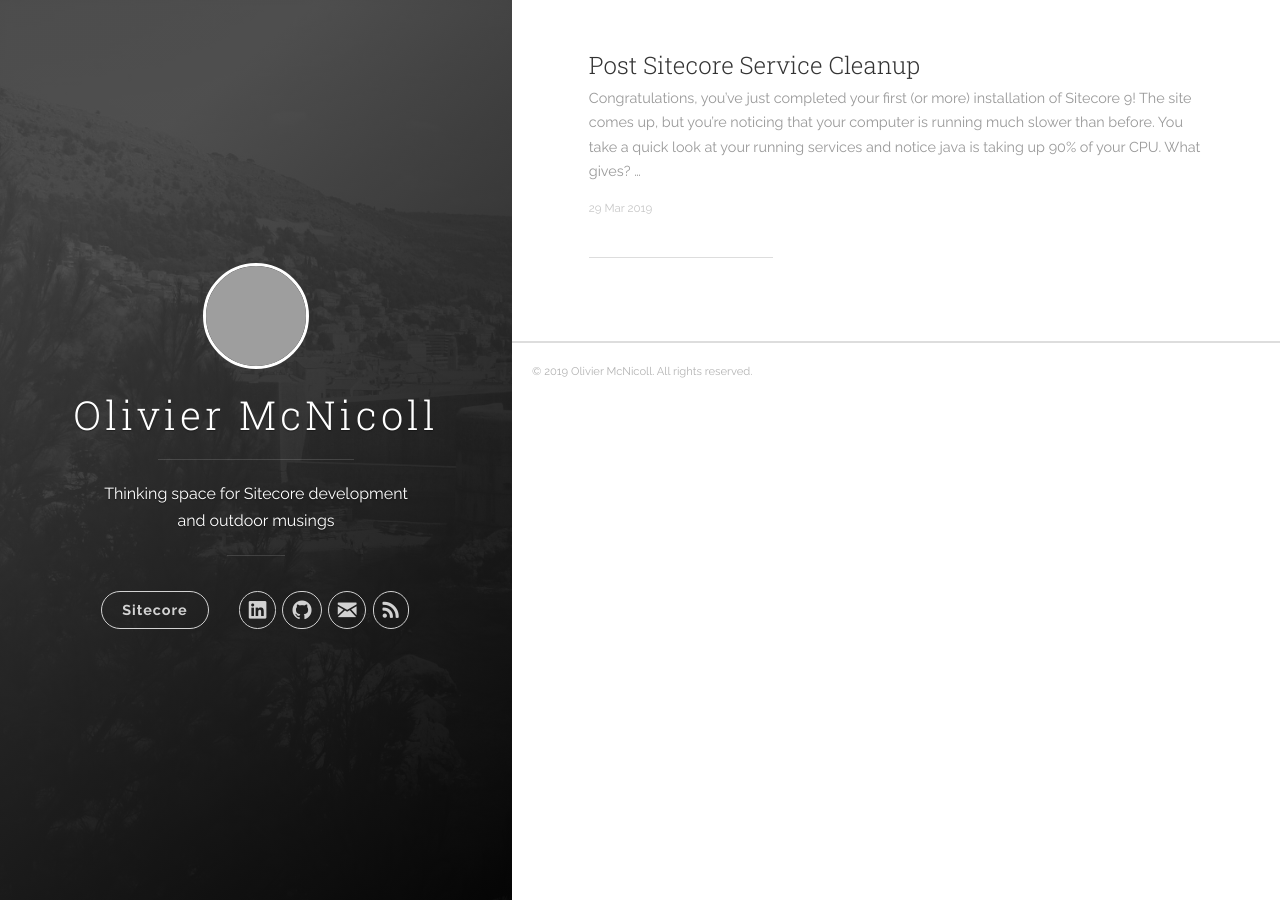
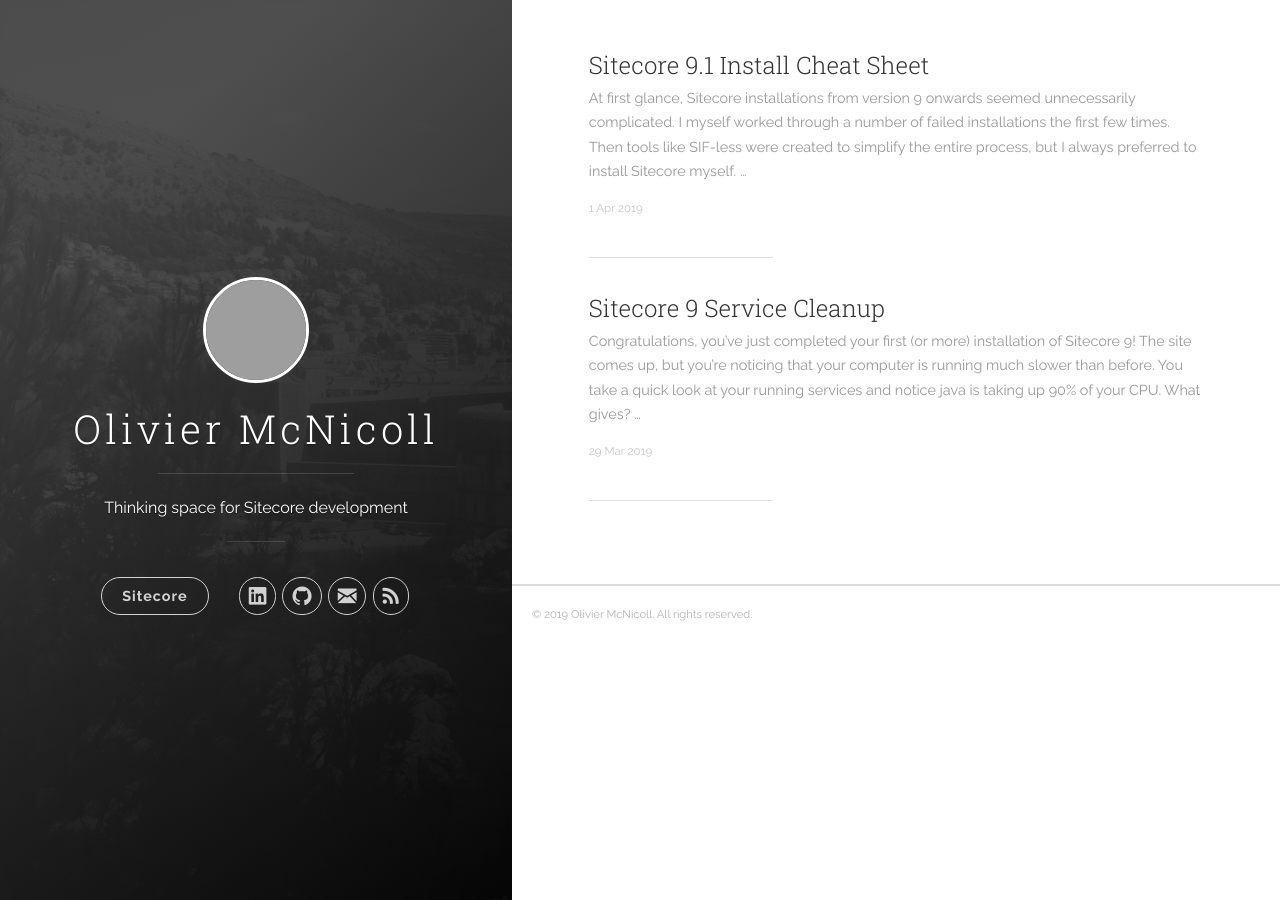
Before and after one commit to omcnicoll/omcnicoll.github.io, a Jekyll site: the page built from index.html, in a window 1280 px wide, cut to the strip 0-900 px from the top of the page. Built offline with Jekyll 4.4.1, drawn with Linux system fonts in a browser that asks for light colours; the list of posts is cut into pages by our own code; some of the changed lines change nothing that is shown; grey boxes are pictures that could not be loaded.

Commit message:
Added actual example article

```diff
--- a/_config.yml
+++ b/_config.yml
@@ -1,6 +1,6 @@
 # Site settings
 title: Olivier McNicoll
-description: 'Thinking space for Sitecore development and outdoor musings'
+description: 'Thinking space for Sitecore development'
 url: 'https://omcnicoll.github.io/'
 baseurl: ''
 # google_analytics: 'UA-XXXXXX-X'
--- a/_posts/Sitecore/2020-03-29-Service-Delete.markdown
+++ b/_posts/Sitecore/2020-03-29-Service-Delete.markdown
@@ -1,12 +1,12 @@
 ---
 layout: post
-title:  "Post Sitecore Service Cleanup"
+title:  "Sitecore 9 Service Cleanup"
 date:   2019-03-29 11:04:24 -0400
 categories: Sitecore
 ---
 Congratulations, you've just completed your first (or more) installation of Sitecore 9! The site comes up, but you're noticing that your computer is running much slower than before. You take a quick look at your running services and notice java is taking up 90% of your CPU. What gives?
 
-A huge culprit I've found, especially if you have multiple installations or perhaps failed installations, is that each installation will install windows services for xconnnect. These will all be running automatically by default and drowning your processing power.
+A huge culprit I've found, especially if you have multiple installations from different projects or perhaps failed installations, is that each installation will install windows services for xconnnect. These will all be running automatically by default and drowning your processing power.
 
 There are a few ways to fix this.
   1. Simply stop the service temporarily
--- /dev/null
+++ b/_posts/Sitecore/2020-04-01-Install-Cheat-Sheet.markdown
@@ -0,0 +1,59 @@
+---
+layout: post
+title:  "Sitecore 9.1 Install Cheat Sheet"
+date:   2019-04-01 11:04:24 -0400
+categories: Sitecore
+---
+At first glance, Sitecore installations from version 9 onwards seemed unnecessarily complicated. I myself worked through a number of failed installations the first few times. Then tools like SIF-less were created to simplify the entire process, but I always preferred to install Sitecore myself.
+
+As a result, I've compiled the key steps I follow for a quick and easy installation from scratch for Sitecore 9.1 Initial Release.
+
+### Pre-Requisite Steps:
+1. Install Java JRE (Version 1.8+)
+  - Once installed, set the JAVA_Home environment variable
+2. Install Solr 7.2.1
+  - I recommend unzipping the downloaded Solr to C:\Solr-7.2.1
+3. Setup SOLR to run as a service with NSSM
+  - [NSSM](https://nssm.cc/download) makes our lives extremely easy here. Simply download NSSM, start a command prompt as an administrator, and run `NSSM.exe install solr721`. This will open up a simple dialog box for the service settings. If you followed the earlier step, the Path field should point to `C:\Solr-7.2.1\bin\solr.cmd`. The startup directory will be automatically filled, and the arguments should be `start -f -p 8983`. The arguments are very important, specifically the `-f` flag, as I have heard stories of Solr not working correctly otherwise and days lost to debugging.
+  ![image-title-here](/images/posts/2020-04-01-install-cheat-sheet/nssm.jpg){:class="img-responsive"}
+4. Enable SSL for Solr
+  - This is one time where it's just not worth the trouble to complete all the steps yourself. Save yourself the time and use the scripts graciously supplied by Kam Figy [here](https://kamsar.net/index.php/2017/10/Quickly-add-SSL-to-Solr/)
+  - Note: I've found that sometimes the script complains about not finding the keygen.exe. In that case, I just edit the exe path directly into the script and it works no problem.
+  - Also note: You will probably need to restart the Solr service after executing this script before you can confirm it's working correctly with SSL.
+5. Enable Contained Database Authentication
+  - This is simple, just login to your target SQL database server and fire off the following lines:
+    {% highlight sql %}
+    sp_configure 'contained database authentication', 1;
+    GO
+    RECONFIGURE;
+    GO
+    EXEC sp_configure 'contained', 1;
+    RECONFIGURE;
+    {% endhighlight %}
+6. Setup SQL Admin User
+  - Easy to forget sometimes, but make sure you have an admin user to use for the sitecore install. You may have to enable mixed authentication for SQL, and test to make sure you can login to the database server with that user.
+7. Install SIF
+  - First, you'll want to register the repository:
+    {% highlight powershell %}
+    Register-PSRepository -Name SitecoreGallery -SourceLocation https://sitecore.myget.org/F/sc-powershell/api/v2
+    {% endhighlight %}
+  - Next, you'll want to install SIF itself (Already have an older version of SIF installed? No problem! You will have the option to force the install and run multiple version of SIF side-by-side, in case you have older versions of Sitecore 9 as well. By default, the latest version will be used, and you can run a specific version when needed with the -RequiredVersion flag)
+    {% highlight powershell %}
+    Install-Module SitecoreInstallFramework
+    {% endhighlight %}
+  - Alternatively, if you have an older version installed, you can simply run the update command.
+    {% highlight powershell %}
+    Update-Module SitecoreInstallFramework
+    {% endhighlight %}
+
+Great! The most elusive pre-requisites are all done now. This is assuming you have the basic requirements such as SQL/SSMS, Powershell, .Net Framework 4.7.1, etc...
+
+### Main Installation Steps (Assuming local development installation):
+1. Download the On Premises deployment packages for XP Single
+  - Unzip the main package into an easy to reference location. Additionally, unzip the configuration files archive into that same folder
+2. Copy a version of your license.xml file into the previous directory.
+3. Edit the XP0-SingleDeveloper.ps1 to use all your environment specific variables and file locations. All variables set in this script will be propogated across every other installation file.
+4. By the end, the installation directory should look similar to the below screenshot:
+![image-title-here](/images/posts/2020-04-01-install-cheat-sheet/InstallFolder.jpg){:class="img-responsive"}
+5. Open a powershell command prompt with adminsitrator priviliges, and run `.\XP0-SingleDeveloper.ps1` from within the directory we set up in the last few steps.
+6. Grab a coffee, it can take a while to go through the entire installation script.
--- a/_sass/uno.scss
+++ b/_sass/uno.scss
@@ -1099,7 +1099,7 @@
 .content-wrapper {
 	z-index: 800;
 	width: 60%;
-	max-width: 800px;
+	//max-width: 800px;
 	margin-left: 40%; }
 
 .content-wrapper__inner {
```
Also changed, not shown: images/posts/2020-04-01-Install-Cheat-Sheet/InstallFolder.jpg (added), images/posts/2020-04-01-Install-Cheat-Sheet/nssm.jpg (added).
